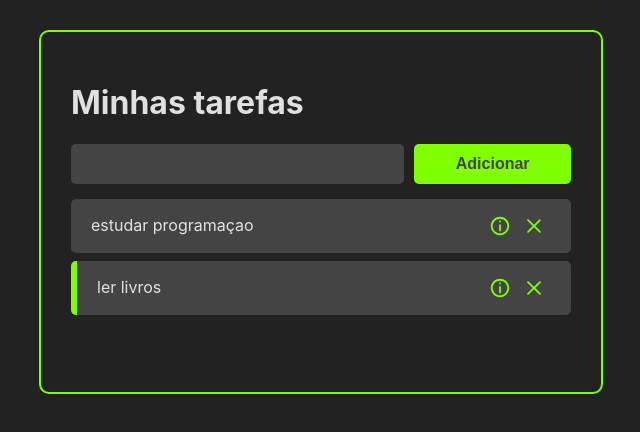
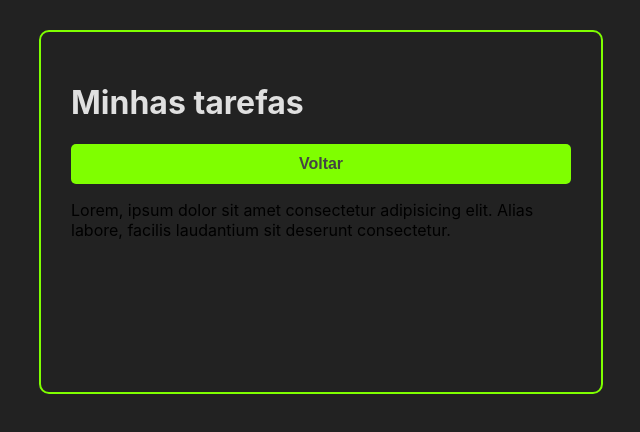
Before and after one commit to gabriel-anjos/React-To-Do-List, a React (Create React App) app: page /1 in a window 1280 px wide. Shown: the top 432 px of the page, without its empty margins (319-959 px from the left). Built offline with nearby package versions, Linux system fonts and the light colour scheme.

Commit message:
info-Route

```diff
--- a/package.json
+++ b/package.json
@@ -9,6 +9,7 @@
     "react": "^18.0.0",
     "react-dom": "^18.0.0",
     "react-icons": "^4.3.1",
+    "react-router-dom": "^5.2.0",
     "react-scripts": "5.0.0",
     "uuid": "^8.3.2",
     "web-vitals": "^2.1.4"
--- a/src/App.jsx
+++ b/src/App.jsx
@@ -1,9 +1,13 @@
 import React, { useState } from "react";
 import {v4 as uuidv4} from 'uuid';
+import { BrowserRouter as Router, Route } from "react-router-dom";
+
 import Tasks from "./components/Tasks";
-import './App.css';
 import AddTask from "./components/AddTask";
 import Header from "./components/Header";
+import TaskDetails from "./components/TaskDetails";
+
+import './App.css';
 const App =()=>{
   const[tasks,setTasks]=useState([
     {
@@ -41,14 +45,20 @@
   }
 
   return(
-    <>
+    <Router>
       <div className="container">
         <Header/>
-        <AddTask handleTaskAddition={handleTaskAddition}/>
-        <Tasks tasks={tasks} handleTaskClick={handleTaskClick} handleTaskDelete={handleTaskDelete}/>
+        <Route path={"/"} exact render={()=>(
+            <>
+              <AddTask handleTaskAddition={handleTaskAddition}/>
+              <Tasks tasks={tasks} handleTaskClick={handleTaskClick} handleTaskDelete={handleTaskDelete}/>
+            </>
+          )}/>
+        <Route path={'/:taskTitle'} exact render={TaskDetails}/>
       </div>
-    </>
-    )
-}
+    </Router>
+    );
+  };
+
 
 export default App;
--- /dev/null
+++ b/src/components/TaskDetails.jsx
@@ -0,0 +1,21 @@
+import React from "react";
+import Button from "./Button";
+
+const TaskDetails=()=>{
+    return(
+        <>
+            <div className="back-button-container">
+                <Button>Voltar</Button>
+            </div>
+            <div className="task-datails-container">
+                <p></p>
+                <p>
+                    Lorem, ipsum dolor sit amet consectetur adipisicing elit. Alias labore,
+                    facilis laudantium sit deserunt consectetur.
+                </p>
+            </div>
+        </>
+    )
+}
+
+export default TaskDetails;
```
Also changed, not shown: 1 other file (tests, documents, lock files or other folders).
